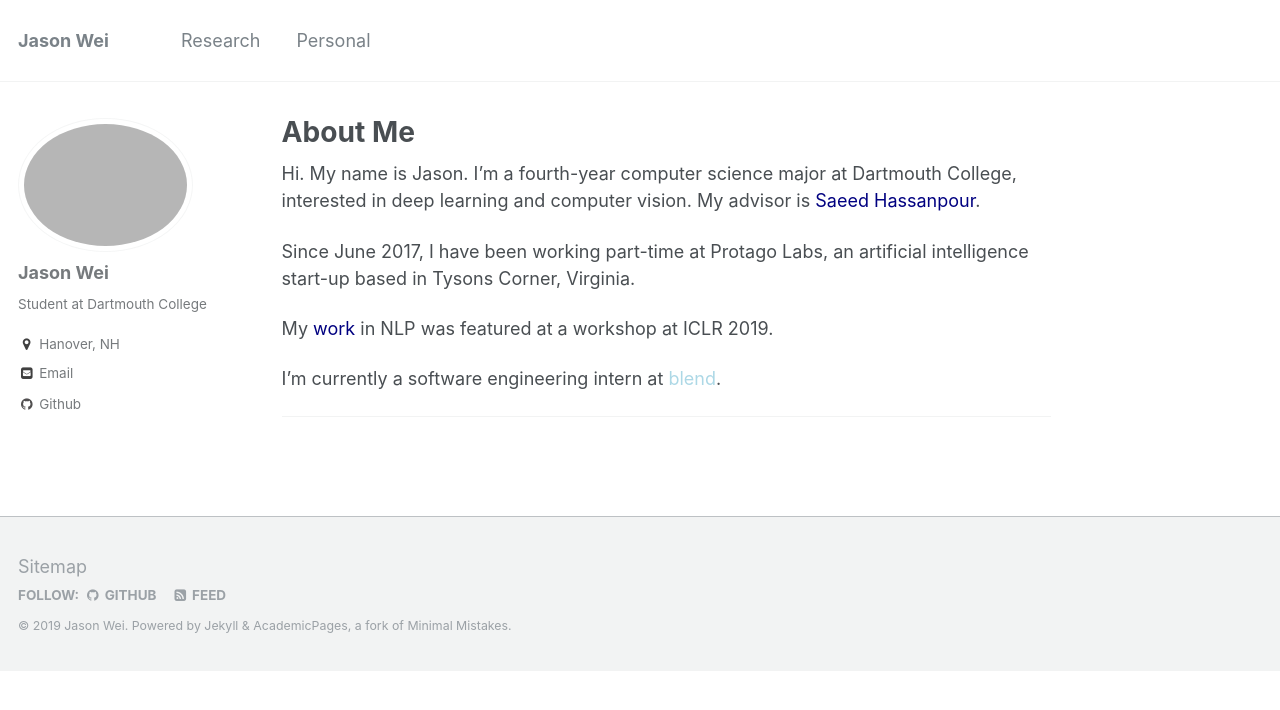
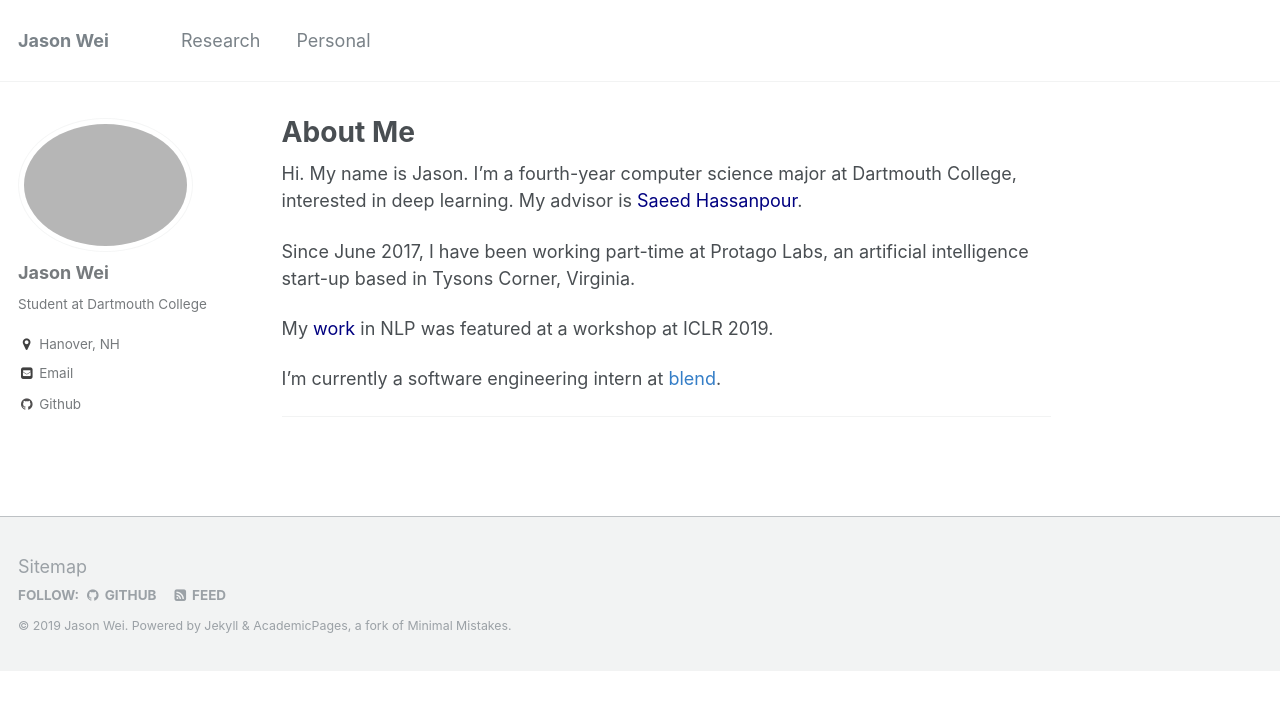
Before and after one commit to jasonwei20/jasonwei20.github.io, a Jekyll site: the page built from _pages/about.md, in a window 1280 px wide. Shown: the top 710 px of the page. Built offline with Jekyll 4.4.1, drawn with Linux system fonts in a browser that asks for light colours.

Commit message:
fix color

```diff
--- a/_pages/about.md
+++ b/_pages/about.md
@@ -8,13 +8,13 @@ redirect_from:
   - /about.html
 ---
 
-Hi. My name is Jason. I'm a fourth-year computer science major at Dartmouth College, interested in deep learning and computer vision. My advisor is <a href="https://www.hassanpourlab.com/" style="color:navy" target="_blank">Saeed Hassanpour</a>.
+Hi. My name is Jason. I'm a fourth-year computer science major at Dartmouth College, interested in deep learning. My advisor is <a href="https://www.hassanpourlab.com/" style="color:navy" target="_blank">Saeed Hassanpour</a>.
 
 Since June 2017, I have been working part-time at Protago Labs, an artificial intelligence start-up based in Tysons Corner, Virginia.
 
 My <a href="https://openreview.net/forum?id=BJelsDvo84" style="color:navy" target="_blank">work</a> in NLP was featured at a workshop at ICLR 2019.
 
-I'm currently a software engineering intern at <a href="https://blend.com/" style="color:lightblue" target="_blank">blend</a>.
+I'm currently a software engineering intern at <a href="https://blend.com/" style="color:#357EC7" target="_blank">blend</a>.
 
 <!-- I am a 2019 <a href="https://news.dartmouth.edu/news/2019/05/three-undergraduates-win-national-scholarships" style="color:navy" target="_blank">Barry Goldwater Scholar</a>!  -->
 
```
